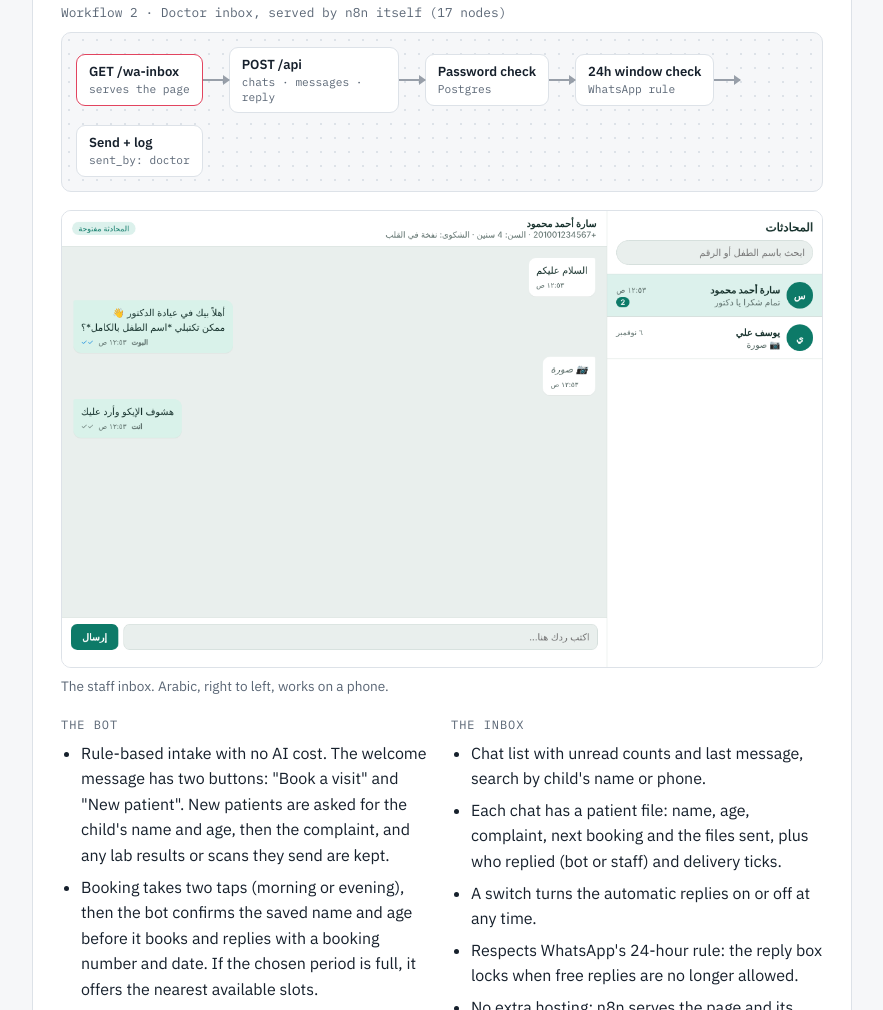
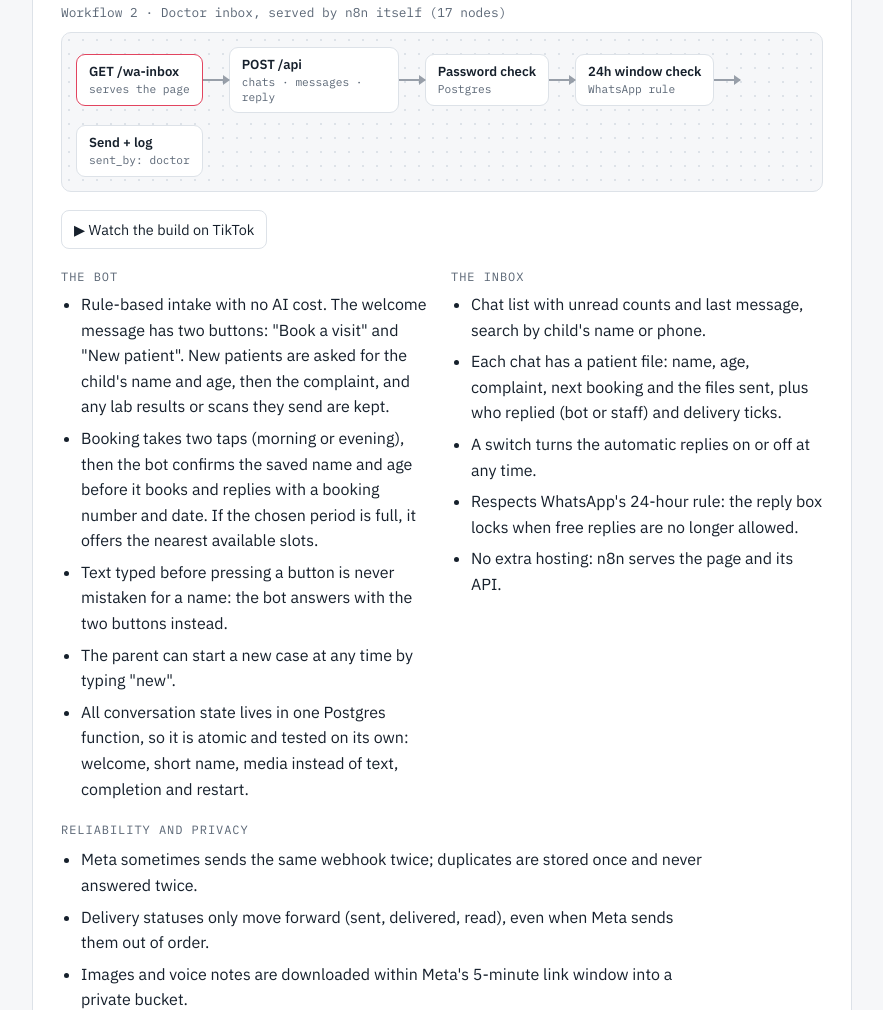
Before and after one commit to yazied49/yazied49.github.io, a plain HTML site: page index.html in a window 1280 px wide. Shown: the part 2507-3517 px from the top of the page, without its empty margins (198-1081 px from the left). Drawn offline with nearby package versions, Linux system fonts and the light colour scheme.

Commit message:
Portfolio: replace inbox screenshot with TikTok build video link for project 3
Co-Authored-By: Claude Sonnet 5.5 <noreply@anthropic.com>
Claude-Session: https://claude.ai/code/session_01NjbzH5ShPpk81TuYqfsg27

```diff
--- a/index.html
+++ b/index.html
@@ -237,10 +237,9 @@ footer{border-top:1px solid var(--line);padding-top:24px;display:flex;flex-direc
     </div>
   </div>
 
-  <figure class="shot">
-    <img src="inbox.png" alt="The doctor's inbox: chat list with unread counts on the right, the conversation with the bot's intake questions and the doctor's reply in the middle, and the reply box at the bottom" width="1200" height="720">
-    <figcaption>The staff inbox. Arabic, right to left, works on a phone.</figcaption>
-  </figure>
+  <div class="media">
+    <a class="chip-link" href="https://vt.tiktok.com/ZSpgYP9xs/" target="_blank" rel="noopener">&#9654; Watch the build on TikTok</a>
+  </div>
 
   <div class="two">
     <div>
```
Also changed, not shown: inbox.png (deleted).
